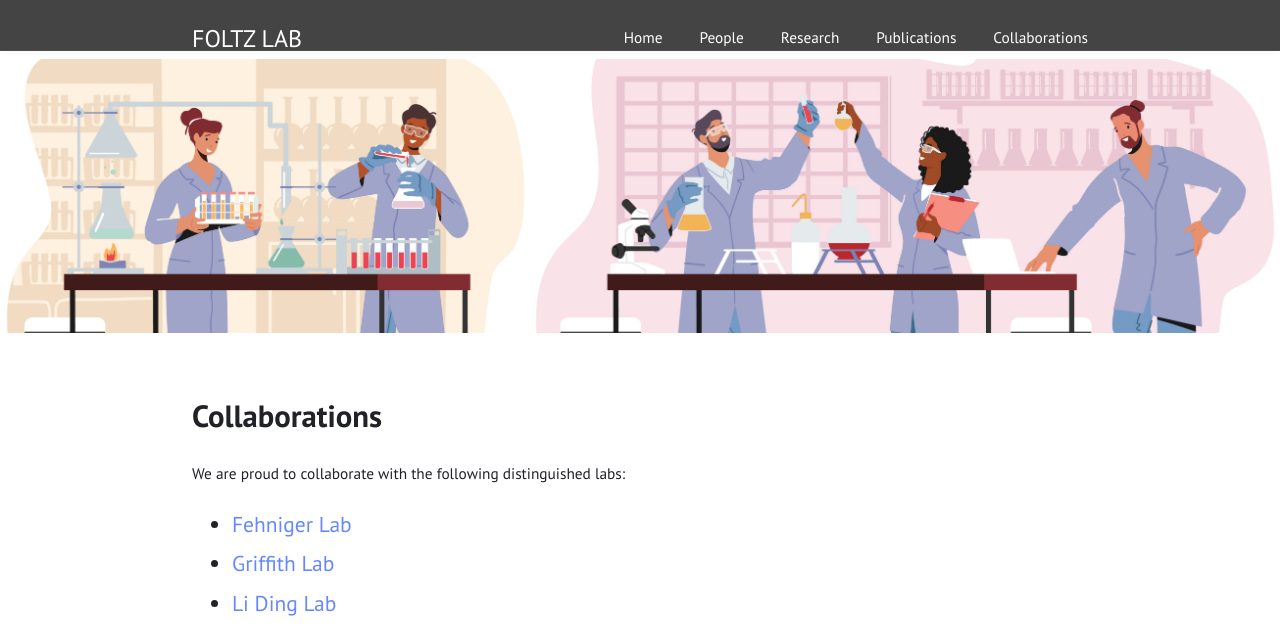
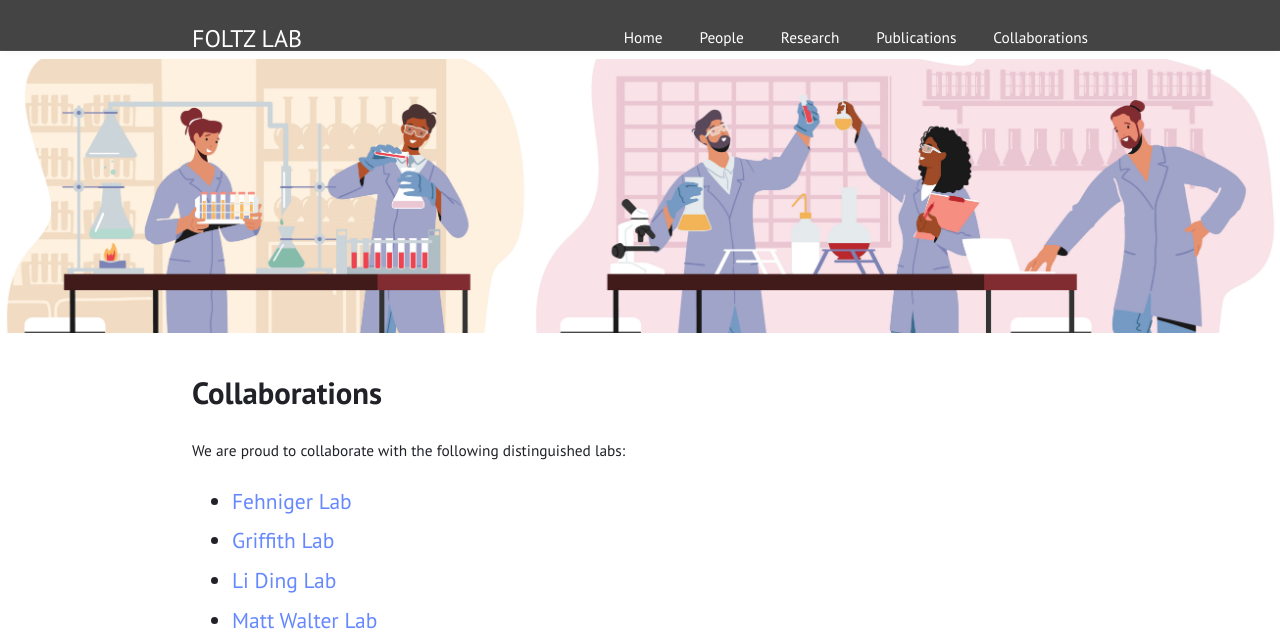
Before and after one commit to Foltz-Lab/Foltz-Lab.github.io, a Jekyll site: the page built from col.html, in a window 1280 px wide. Shown: the top 634 px of the page. Built offline with Jekyll 4.4.1, drawn with Linux system fonts in a browser that asks for light colours.

Commit message:
Update col.html

```diff
--- a/col.html
+++ b/col.html
@@ -9,7 +9,7 @@
 
 </div>
 
-<div style="width: 70%; max-width: 1200px; margin: 0 auto; padding: 1.5em;">
+<div style="width: 70%; max-width: 1200px; margin: 0 auto;">
 <h1>Collaborations</h1>
 <p>We are proud to collaborate with the following distinguished labs:</p>
 
```
